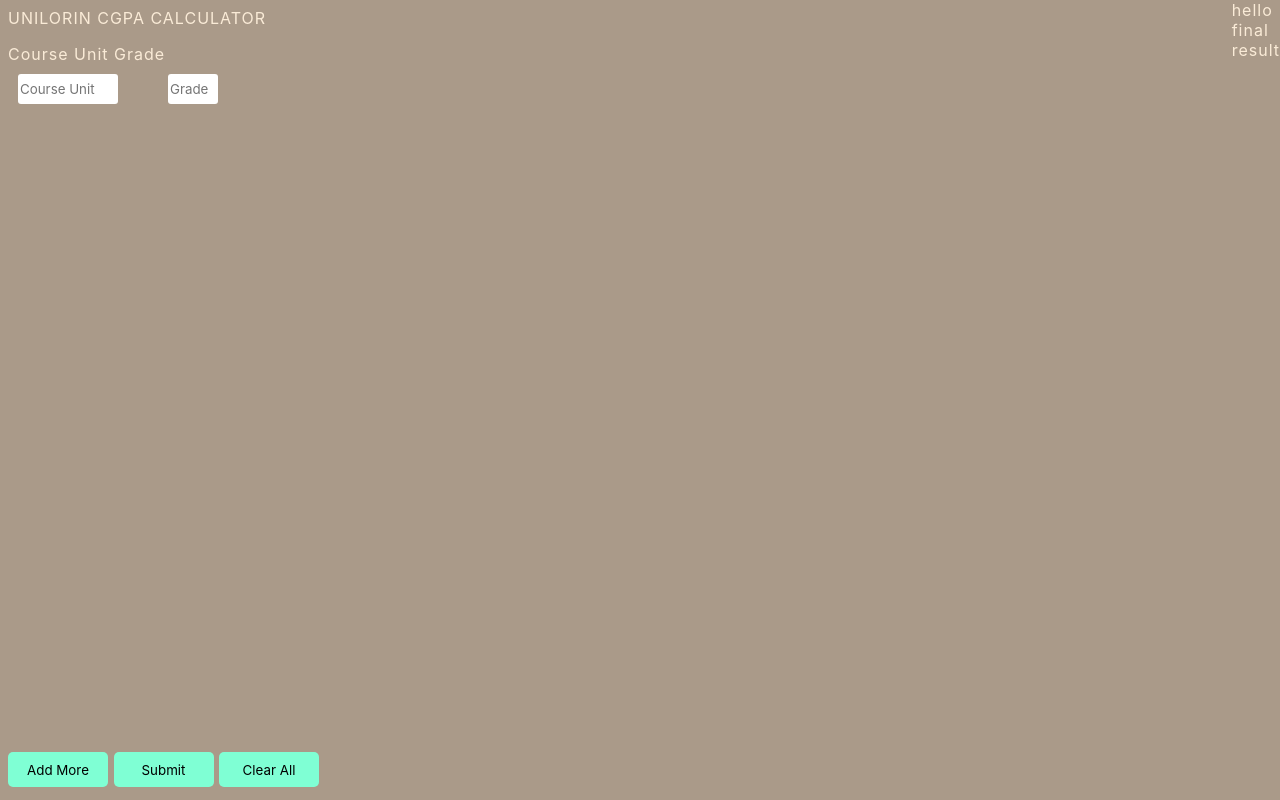
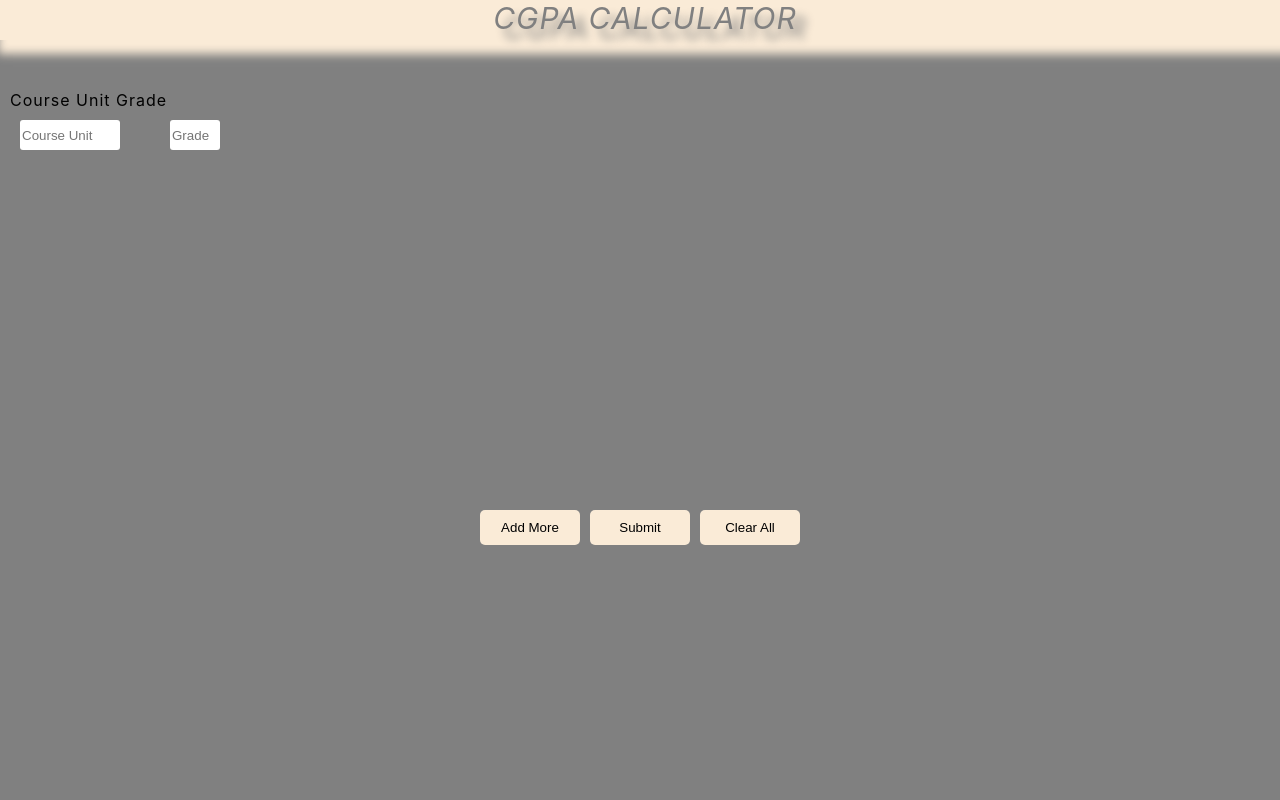
Before and after one commit to peyem21/Gp_Calculator, a plain HTML site: page index.html in a window 1280 px wide. Drawn offline with Linux system fonts and the light colour scheme; a web font is replaced by a local one.

Commit message:
UI changes

```diff
--- a/index.html
+++ b/index.html
@@ -7,12 +7,12 @@
     <link rel="stylesheet" href="style.css">
 </head>
 <body>
+    <nav>CGPA CALCULATOR</nav>
     <div class="container">
         <div class="container2">
            <form action="" id="myForm">
-                <p>UNILORIN CGPA CALCULATOR</p>
-                <label for="semester1" >Course Unit</label>
-                <label for="semester2">Grade</label>
+                <label id="label1" for="semester1" >Course Unit</label>
+                <label id="label2" for="semester2">Grade</label>
                 <div id="formdiv" class="formdiv">
                     <span id="formdiv1"><input type="number" id="semester1" name="semester1" placeholder="Course Unit"></span>
                     <span id="formdiv2"><input type="text" id="semester2" name="semester2" placeholder="Grade"></span>
@@ -25,11 +25,10 @@
            </form>
         </div>
         <div id="new-container">
-            <div id="container4">hello</div>
-            <div id="container5">final</div>
-            <div id="container6">result</div>
+            <div id="container4"></div>
+            <div id="container5"></div>
+            <div id="container6"></div>
             <div id="container7">
-                test
             </div>
         </div>
         </div>
--- a/script.js
+++ b/script.js
@@ -70,6 +70,7 @@
         default:
             alert("Grade should be A,B,C,D,E or F")
     }
+    gradeValue = gradeValue * Number(semester1.value)
 
     for (let i = 0; i < addmore; i++) {
         var sum = document.getElementById("input-" + [i]).value
@@ -102,18 +103,30 @@
             default:
                 alert("Grade should be A,B,C,D,E or F")
         }
-        gradeValue = gradeValue * Number(semester1.value)
+
         inputValue += Number(sum)
         inputTotal.push(inputValue)
-        gradeValue += Number(sum1) * Number(sum)
+        gradeValue += (sum1 * Number(sum))
         gradeTotal.push(gradeValue)
-        var final = (gradeValue) / inputValue
+        var final = gradeValue / inputValue
     }
     container4.innerHTML = inputValue
     container5.innerHTML = gradeValue
     container6.textContent = final
+    // if (final >= 4.5) {
+    //     container7.textContent = "FirstClass"
+    // } else if (final >= 4.0) {
+    //     container7.textContent = "SecondClass(Upper)"
+    // } else if (final >= 3.5) {
+    //     container7.textContent = "SecondClass(Lower)"
+    // } else if (final >= 2.5) {
+    //     container7.textContent = "ThirdClass"
+    // } else {
+    //     container7.textContent = "fair"
+    // }
+
 }
-container7.innerHTML = gradeTotal
+
 
 function removeInput() {
   form.reset()
--- a/style.css
+++ b/style.css
@@ -1,18 +1,52 @@
 @import url('https://fonts.cdnfonts.com/css/inter');
 
-* {
+/* * {
     font-family: 'Inter', sans-serif,Tahoma;
-}
+    letter-spacing: 1px;
+    color: antiquewhite;
+} */
+
 body {
-    background-color: rgba(169, 152, 135, 0.982);
+    /* background-color: rgba(169, 152, 135, 0.982); */
+    background-color: gray;
     font-family: 'Inter', sans-serif;
     letter-spacing: 1px;
-    color: antiquewhite;
+    margin: 0;
+}
+.container {
+    margin-top: 50px;
+}
+.container2 {
+    margin: 10px;
 }
 
-p {
-    font-family: 'Inter';
+nav {
+    width: 100%;
+    background-color: antiquewhite;
+    height: 40px;
+    box-shadow: 10px 2px 9px 12px antiquewhite;
+    margin-bottom: 30px;
+    color: grey;
+    font-size: 30px;
+    font-style: oblique;
+    text-indent: 10px;
+    text-align: center;
+    text-shadow: 10px 10px 10px gray;
 }
+
+/* p {
+    width: 100%;
+    height: 80px;
+    background-color: rgba(126, 111, 96, 0.982);
+    border-bottom: 1em;
+    margin: 0;
+    padding: 0;
+} */
+#label1,
+#label2 {
+    margin-bottom: 60px;
+}
+
 
 .formdiv {
     display: flex;
@@ -49,7 +83,8 @@
 
 
 button {
-    background-color: aquamarine;
+    /* background-color: aquamarine; */
+    background-color: antiquewhite;
     border: none;
     width: 100px;
     height: 35px;
@@ -58,20 +93,30 @@
 }
 
 button:hover {
-    background-color: antiquewhite;
+    background-color: rgb(214, 210, 210);
 }
 
 
 #container3 {
-    position: fixed;
+    /* left: auto; */
+    /* margin: 0 auto; */
+    display: flex;
+    justify-content: center;
+    align-items: center;
+    gap: 10px;
     bottom: 0;
-    margin: 1% 0;
-    display: block;
+    /* position: fixed; */
+    /* transform: translate(-50%, -50);
+    bottom: 0;
+    left: 50%; */
+    /* right: 50%; */
+/*
+    max-width: max-content; */
 }
 
 #new-container {
     position: absolute;
     float: right;
-    top: 0;
-    right: 0;
+    top: 100px;
+    right: 3em;
 }
```
